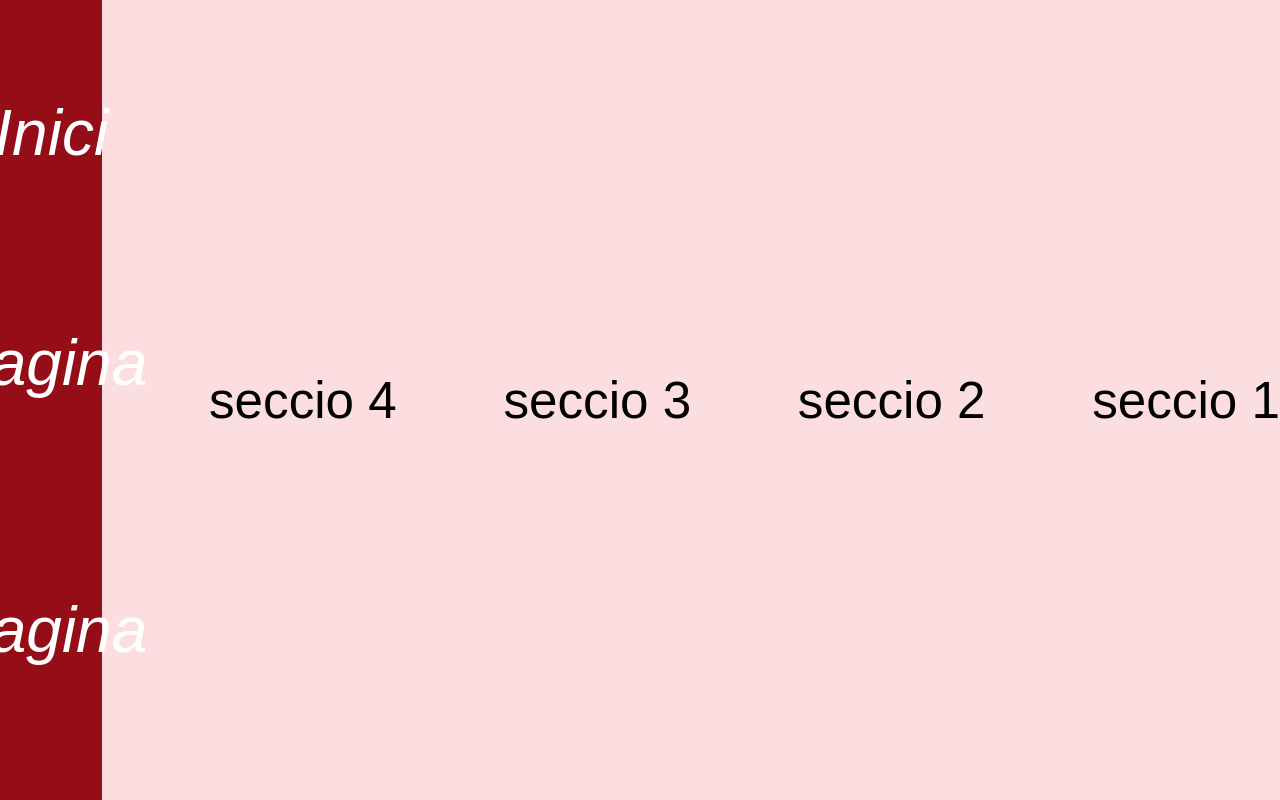
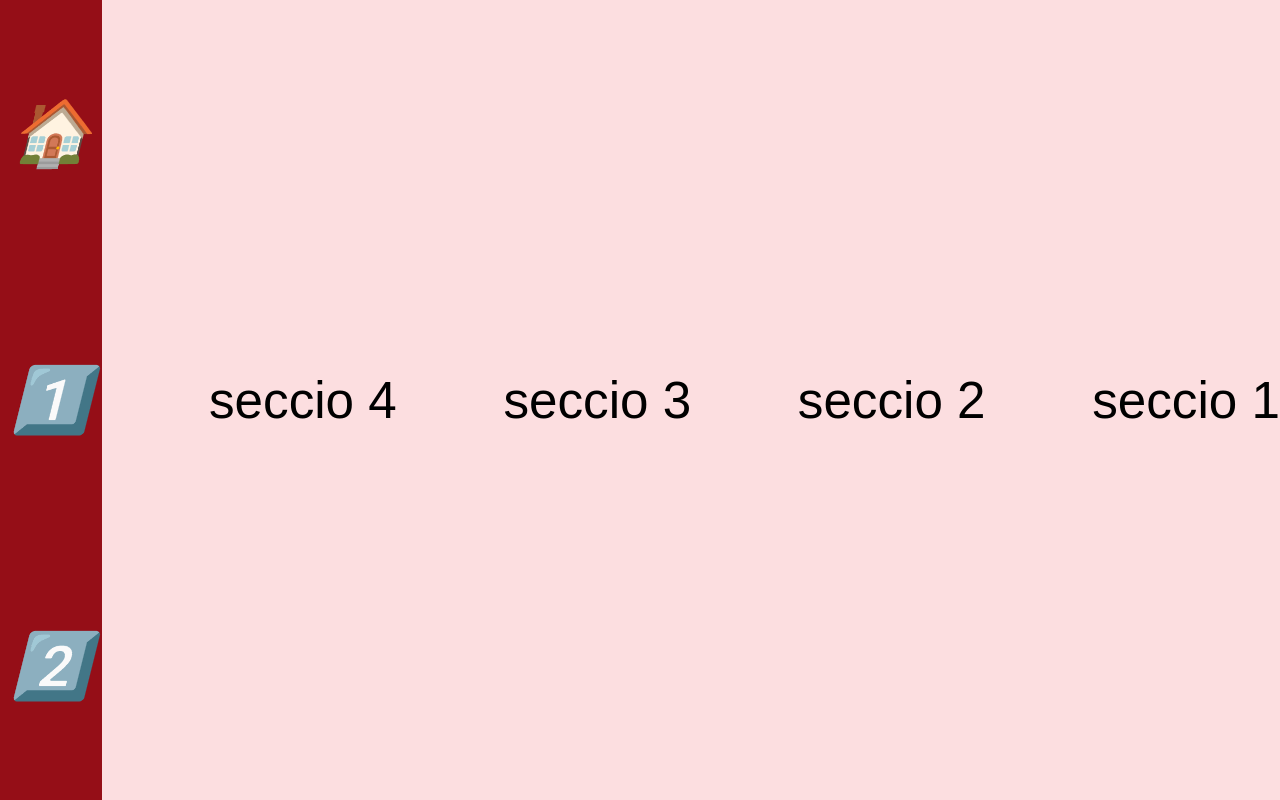
Before and after one commit to nuclear-bomb888/WebApp, a plain HTML site: page webapp-johan_guerau_quim_elio/index.html in a window 1280 px wide. Drawn offline with Linux system fonts and the light colour scheme.

Commit message:
Icones Menu index.html

```diff
--- a/webapp-johan_guerau_quim_elio/index.html
+++ b/webapp-johan_guerau_quim_elio/index.html
@@ -24,9 +24,9 @@
         seccio 4
     </div>
     <div id="menu">
-        <i>Inici</i>
-        <i>pagina 2</i>
-        <i>pagina 3</i>
+        <i>🏠</i>
+        <i>1️⃣</i>
+        <i>2️⃣</i>
     </div>
 </body>
 </html>
```
